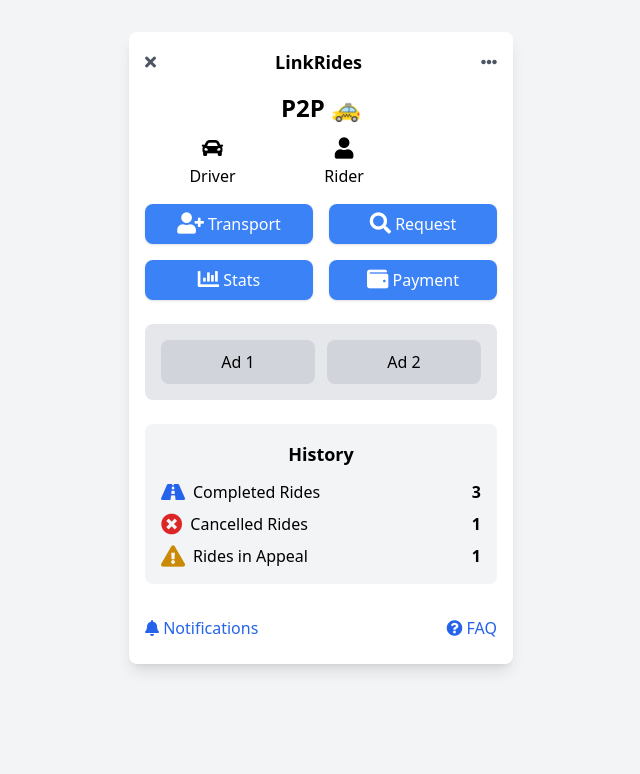
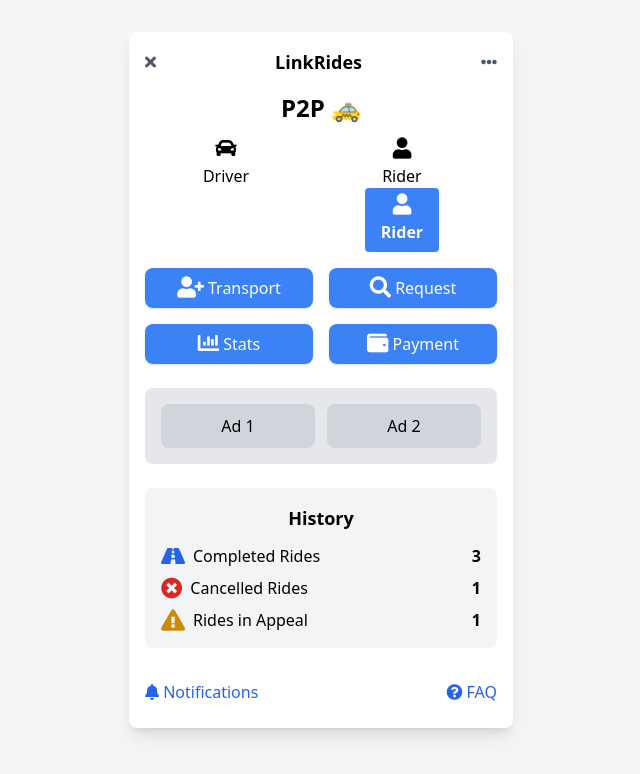
Before and after one commit to FiruzAmonov/TaxGram, a plain HTML site: page index.html in a window 1280 px wide. Shown: the whole page, without its empty margins (319-959 px from the left). Drawn offline with nearby package versions, Linux system fonts and the light colour scheme.

Commit message:
Update index.html

```diff
--- a/index.html
+++ b/index.html
@@ -30,7 +30,10 @@
                 <button class="flex flex-col items-center">
                     <i class="fas fa-user fa-lg mb-2"></i>
                     <span>Rider</span>
-                    <a href="rider.html"/a>
+                    <a href="rider.html" class="flex flex-col items-center text-center py-2 px-4 bg-blue-500 text-white font-bold rounded hover:bg-blue-700">
+    <i class="fas fa-user fa-lg mb-2"></i>
+    Rider
+</a>
                 </button>
             </div>
             <div class="grid grid-cols-2 gap-4 mb-6">
```
